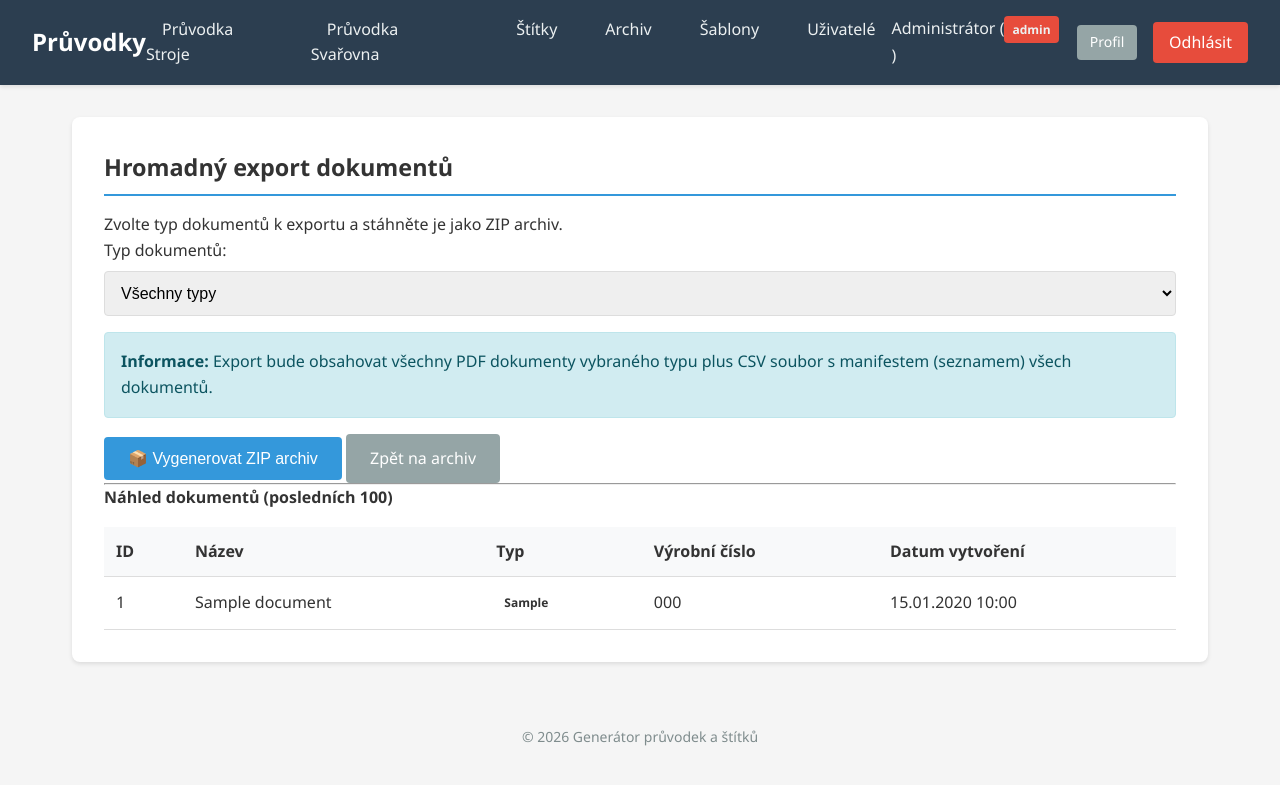
After one commit to admplchmn/pruvodky, a Flask app: page /archiv/export in a window 1280 px wide. The commit adds this page. Shown: the top 785 px of the page. Run offline with Flask 3, Linux system fonts and the light colour scheme; a user stored in the database is signed in; tables that the repository leaves empty hold one stand-in row (values such as "Sample post").

Commit message:
Add bulk document export to ZIP with manifest

```diff
--- a/app.py
+++ b/app.py
@@ -538,6 +538,70 @@ def create_app(config_class=Config):
         flash('Dokument byl smazán.', 'success')
         return redirect(url_for('archiv'))
 
+    @app.route('/archiv/export', methods=['GET', 'POST'])
+    @login_required
+    def export_documents():
+        """Hromadný export dokumentů do ZIP."""
+        from models import Document
+        import zipfile
+        from io import BytesIO
+        from datetime import datetime
+
+        if request.method == 'POST':
+            # Získat vybrané dokumenty nebo všechny
+            selected_ids = request.form.getlist('document_ids')
+            document_type = request.form.get('type', '')
+
+            query = Document.query
+            if document_type:
+                query = query.filter_by(document_type=document_type)
+            if selected_ids:
+                query = query.filter(Document.id.in_([int(i) for i in selected_ids]))
+
+            documents = query.order_by(Document.created_at.desc()).all()
+
+            if not documents:
+                flash('Žádné dokumenty k exportu.', 'warning')
+                return redirect(url_for('archiv'))
+
+            # Vytvořit ZIP
+            zip_buffer = BytesIO()
+            timestamp = datetime.now().strftime("%Y%m%d_%H%M%S")
+
+            with zipfile.ZipFile(zip_buffer, 'w', zipfile.ZIP_DEFLATED) as zip_file:
+                for doc in documents:
+                    if doc.pdf_data:
+                        filename = f"{doc.title.replace(' ', '_')}.pdf"
+                        zip_file.writestr(filename, doc.pdf_data)
+
+                # Přidat seznam dokumentů
+                manifest = "ID;Title;Type;Production Number;Created At\n"
+                for doc in documents:
+                    manifest += f"{doc.id};{doc.title};{doc.document_type};{doc.production_number or ''};{doc.created_at}\n"
+                zip_file.writestr("manifest.csv", manifest)
+
+            zip_buffer.seek(0)
+
+            from flask import Response
+            return Response(
+                zip_buffer.getvalue(),
+                mimetype='application/zip',
+                headers={
+                    'Content-Disposition': f'attachment; filename="pruvodky_export_{timestamp}.zip"'
+                }
+            )
+
+        # GET - zobrazit formulář pro výběr
+        from models import Document
+        document_types = db.session.query(Document.document_type).distinct().all()
+        documents = Document.query.order_by(Document.created_at.desc()).limit(100).all()
+
+        return render_template(
+            'export_documents.html',
+            documents=documents,
+            document_types=[dt[0] for dt in document_types]
+        )
+
     # Správa šablon
     @app.route('/sablony')
     @login_required
--- a/templates/archiv.html
+++ b/templates/archiv.html
@@ -40,6 +40,7 @@
             <div class="form-group" style="display: flex; align-items: flex-end;">
                 <button type="submit" class="btn btn-primary">Filtrovat</button>
                 <a href="{{ url_for('archiv') }}" class="btn btn-secondary" style="margin-left: 0.5rem;">Zrušit</a>
+                <a href="{{ url_for('export_documents') }}" class="btn btn-success" style="margin-left: 0.5rem;">📦 Exportovat ZIP</a>
             </div>
         </div>
     </form>
--- /dev/null
+++ b/templates/export_documents.html
@@ -0,0 +1,67 @@
+{% extends "base.html" %}
+
+{% block title %}Export dokumentů - Generátor průvodek{% endblock %}
+
+{% block content %}
+<div class="card">
+    <div class="card-header">
+        <h3 class="mb-0">Hromadný export dokumentů</h3>
+    </div>
+    <div class="card-body">
+        <p>Zvolte typ dokumentů k exportu a stáhněte je jako ZIP archiv.</p>
+
+        <form method="POST" action="{{ url_for('export_documents') }}">
+            <div class="form-group">
+                <label for="type">Typ dokumentů:</label>
+                <select name="type" id="type" class="form-control">
+                    <option value="">Všechny typy</option>
+                    {% for doc_type in document_types %}
+                    <option value="{{ doc_type }}">{{ doc_type }}</option>
+                    {% endfor %}
+                </select>
+            </div>
+
+            <div class="alert alert-info mt-3">
+                <strong>Informace:</strong> Export bude obsahovat všechny PDF dokumenty vybraného typu
+                plus CSV soubor s manifestem (seznamem) všech dokumentů.
+            </div>
+
+            <div class="mt-3">
+                <button type="submit" class="btn btn-primary">
+                    📦 Vygenerovat ZIP archiv
+                </button>
+                <a href="{{ url_for('archiv') }}" class="btn btn-secondary">
+                    Zpět na archiv
+                </a>
+            </div>
+        </form>
+
+        {% if documents %}
+        <hr>
+        <h4 class="mt-4">Náhled dokumentů (posledních 100)</h4>
+        <table class="table table-sm table-striped">
+            <thead>
+                <tr>
+                    <th>ID</th>
+                    <th>Název</th>
+                    <th>Typ</th>
+                    <th>Výrobní číslo</th>
+                    <th>Datum vytvoření</th>
+                </tr>
+            </thead>
+            <tbody>
+                {% for doc in documents %}
+                <tr>
+                    <td>{{ doc.id }}</td>
+                    <td>{{ doc.title }}</td>
+                    <td><span class="badge badge-secondary">{{ doc.document_type }}</span></td>
+                    <td>{{ doc.production_number or '-' }}</td>
+                    <td>{{ doc.created_at.strftime('%d.%m.%Y %H:%M') }}</td>
+                </tr>
+                {% endfor %}
+            </tbody>
+        </table>
+        {% endif %}
+    </div>
+</div>
+{% endblock %}
```
